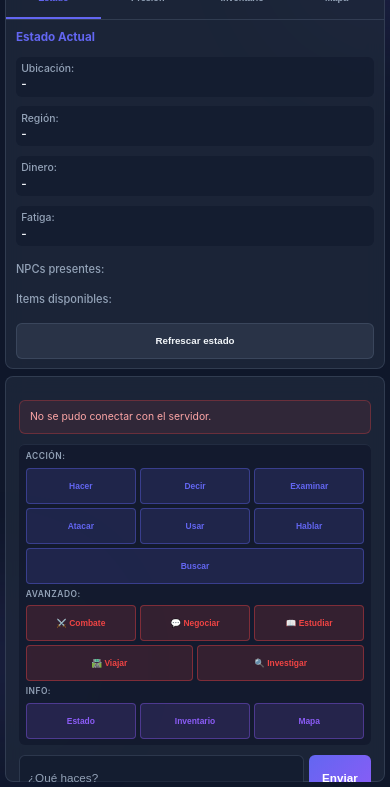
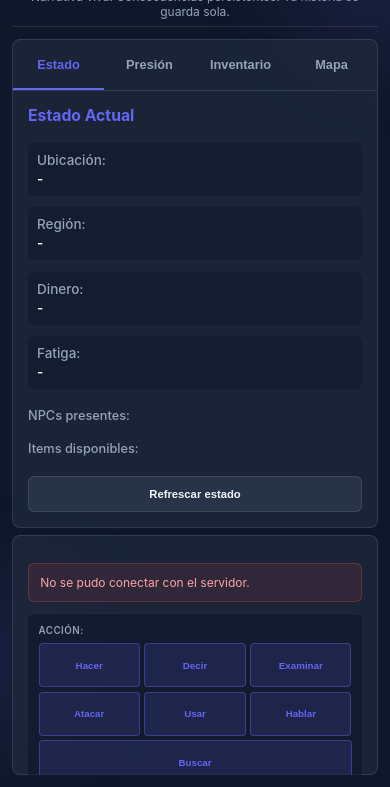
Before and after one commit to Jabreusic/Suko-RPG, a website: page web/index.html in a window 390 px wide. Shown: the part 57-844 px from the top of the page. Drawn offline with Linux system fonts and the light colour scheme; no server answers.

Commit message:
Mejorada UI móvil: espaciado expandido, fuentes más grandes, mejor distribución
✨ Cambios en modo móvil:
- Font-size base: 13px → 15px
- Header h1: 1.1rem → 1.6rem (más grande y legible)
- Subtítulo visible en móvil
- Botones: padding aumentado, min-height 40px-36px → 44px-50px
- Sidebar panel: padding 0.75rem → 1rem, max-height 45vh → 55vh
- Mensajes: padding aumentado de 0.6rem → 0.8rem
- Elementos lista: padding 0.6rem → 0.8rem, font-size aumentado
- Tabs: padding 0.6rem → 0.8rem, font-size 0.7rem → 0.85rem, min-height 40px → 50px
- Presión/Facciones: padding y font-size aumentado para mejor legibilidad
- Gaps aumentados en general para menos compresión visual

Resultado: App type appearance con mejor UX en pantallas pequeñas

```diff
--- a/public/style.css
+++ b/public/style.css
@@ -601,43 +601,43 @@ main.app-shell {
 
   .tab-btn {
     flex: 1;
-    padding: 0.6rem 0.5rem;
-    font-size: 0.7rem;
-    min-height: 40px;
+    padding: 0.8rem 0.6rem;
+    font-size: 0.85rem;
+    min-height: 50px;
     display: flex;
     align-items: center;
     justify-content: center;
   }
 
   .sidebar-panel {
-    padding: 0.75rem;
-    gap: 0.75rem;
-    max-height: 50vh;
+    padding: 1rem;
+    gap: 0.8rem;
+    max-height: 55vh;
   }
 
   .sidebar-panel h3 {
-    font-size: 0.9rem;
-    margin-bottom: 0.25rem;
+    font-size: 1.05rem;
+    margin-bottom: 0.4rem;
   }
 
   .state-row {
-    padding: 0.4rem;
-    font-size: 0.8rem;
-    min-height: 36px;
+    padding: 0.6rem;
+    font-size: 0.9rem;
+    min-height: 42px;
     display: flex;
     align-items: center;
   }
 
   .npc-item, .item-entry, .location-btn {
-    padding: 0.6rem;
-    font-size: 0.75rem;
-    min-height: 40px;
+    padding: 0.8rem;
+    font-size: 0.9rem;
+    min-height: 48px;
     display: flex;
     align-items: center;
   }
 
   .inventory-list, .npc-list, .items-list, .location-list {
-    gap: 0.4rem;
+    gap: 0.6rem;
   }
 
   .chat-section {
@@ -672,9 +672,9 @@ main.app-shell {
   }
 
   .input-row input {
-    padding: 0.6rem;
-    font-size: 1rem;
-    min-height: 44px;
+    padding: 0.8rem;
+    font-size: 1.05rem;
+    min-height: 50px;
     border-radius: 6px;
   }
 
@@ -683,16 +683,16 @@ main.app-shell {
   }
 
   #sendBtn {
-    padding: 0.6rem 1rem;
-    min-height: 44px;
-    font-size: 0.9rem;
+    padding: 0.8rem 1.2rem;
+    min-height: 50px;
+    font-size: 1rem;
     border-radius: 6px;
     white-space: nowrap;
   }
 
   .commands-bar {
-    padding: 0.5rem;
-    gap: 0.4rem;
+    padding: 0.7rem;
+    gap: 0.5rem;
     border-radius: 6px;
   }
 
@@ -706,9 +706,9 @@ main.app-shell {
   }
 
   .cmd-btn {
-    padding: 0.5rem 0.6rem;
-    font-size: 0.7rem;
-    min-height: 36px;
+    padding: 0.7rem 0.8rem;
+    font-size: 0.85rem;
+    min-height: 44px;
     display: flex;
     align-items: center;
     justify-content: center;
@@ -789,25 +789,31 @@ main.app-shell {
 
 @media (max-width: 480px) {
   html, body {
-    font-size: 13px;
+    font-size: 15px;
   }
 
   main.app-shell {
-    padding: 0.4rem;
-    gap: 0.4rem;
+    padding: 0.8rem;
+    gap: 0.8rem;
+  }
+
+  .app-header {
+    padding-bottom: 0.5rem;
   }
 
   .app-header h1 {
-    font-size: 1.1rem;
+    font-size: 1.6rem;
+    margin-bottom: 0.3rem;
   }
 
   .app-header p {
-    font-size: 0.65rem;
-    display: none;
+    font-size: 0.8rem;
+    display: block;
   }
 
   .sidebar-panel {
-    max-height: 45vh;
+    max-height: 55vh;
+    padding: 1rem;
   }
 
   .commands-group {
@@ -826,8 +832,8 @@ main.app-shell {
   }
 
   .msg {
-    padding: 0.6rem;
-    font-size: 0.85rem;
+    padding: 0.8rem;
+    font-size: 0.95rem;
   }
 
   .state-row {
@@ -849,41 +855,41 @@ main.app-shell {
     background: rgba(239, 68, 68, 0.1);
     border: 1px solid rgba(239, 68, 68, 0.3);
     border-radius: 6px;
-    padding: 0.5rem;
-    margin-bottom: 0.5rem;
+    padding: 0.7rem;
+    margin-bottom: 0.7rem;
   }
 
   .pressure-type {
     font-weight: bold;
     color: #f87171;
-    font-size: 0.85rem;
+    font-size: 0.95rem;
   }
 
   .pressure-desc {
-    font-size: 0.75rem;
+    font-size: 0.85rem;
     color: var(--color-text-muted);
-    margin-top: 0.2rem;
+    margin-top: 0.3rem;
   }
 
   .faction-item {
     background: rgba(139, 92, 246, 0.1);
     border: 1px solid rgba(139, 92, 246, 0.3);
     border-radius: 6px;
-    padding: 0.5rem;
-    margin-bottom: 0.5rem;
+    padding: 0.7rem;
+    margin-bottom: 0.7rem;
   }
 
   .faction-name {
     font-weight: bold;
     color: var(--color-secondary);
-    font-size: 0.85rem;
+    font-size: 0.95rem;
   }
 
   .progress-bar {
-    height: 3px;
+    height: 5px;
     background: rgba(100, 116, 139, 0.2);
     border-radius: 2px;
-    margin: 0.3rem 0;
+    margin: 0.4rem 0;
     overflow: hidden;
   }
 
--- a/web/style.css
+++ b/web/style.css
@@ -601,43 +601,43 @@ main.app-shell {
 
   .tab-btn {
     flex: 1;
-    padding: 0.6rem 0.5rem;
-    font-size: 0.7rem;
-    min-height: 40px;
+    padding: 0.8rem 0.6rem;
+    font-size: 0.85rem;
+    min-height: 50px;
     display: flex;
     align-items: center;
     justify-content: center;
   }
 
   .sidebar-panel {
-    padding: 0.75rem;
-    gap: 0.75rem;
-    max-height: 50vh;
+    padding: 1rem;
+    gap: 0.8rem;
+    max-height: 55vh;
   }
 
   .sidebar-panel h3 {
-    font-size: 0.9rem;
-    margin-bottom: 0.25rem;
+    font-size: 1.05rem;
+    margin-bottom: 0.4rem;
   }
 
   .state-row {
-    padding: 0.4rem;
-    font-size: 0.8rem;
-    min-height: 36px;
+    padding: 0.6rem;
+    font-size: 0.9rem;
+    min-height: 42px;
     display: flex;
     align-items: center;
   }
 
   .npc-item, .item-entry, .location-btn {
-    padding: 0.6rem;
-    font-size: 0.75rem;
-    min-height: 40px;
+    padding: 0.8rem;
+    font-size: 0.9rem;
+    min-height: 48px;
     display: flex;
     align-items: center;
   }
 
   .inventory-list, .npc-list, .items-list, .location-list {
-    gap: 0.4rem;
+    gap: 0.6rem;
   }
 
   .chat-section {
@@ -672,9 +672,9 @@ main.app-shell {
   }
 
   .input-row input {
-    padding: 0.6rem;
-    font-size: 1rem;
-    min-height: 44px;
+    padding: 0.8rem;
+    font-size: 1.05rem;
+    min-height: 50px;
     border-radius: 6px;
   }
 
@@ -683,16 +683,16 @@ main.app-shell {
   }
 
   #sendBtn {
-    padding: 0.6rem 1rem;
-    min-height: 44px;
-    font-size: 0.9rem;
+    padding: 0.8rem 1.2rem;
+    min-height: 50px;
+    font-size: 1rem;
     border-radius: 6px;
     white-space: nowrap;
   }
 
   .commands-bar {
-    padding: 0.5rem;
-    gap: 0.4rem;
+    padding: 0.7rem;
+    gap: 0.5rem;
     border-radius: 6px;
   }
 
@@ -706,9 +706,9 @@ main.app-shell {
   }
 
   .cmd-btn {
-    padding: 0.5rem 0.6rem;
-    font-size: 0.7rem;
-    min-height: 36px;
+    padding: 0.7rem 0.8rem;
+    font-size: 0.85rem;
+    min-height: 44px;
     display: flex;
     align-items: center;
     justify-content: center;
@@ -789,25 +789,31 @@ main.app-shell {
 
 @media (max-width: 480px) {
   html, body {
-    font-size: 13px;
+    font-size: 15px;
   }
 
   main.app-shell {
-    padding: 0.4rem;
-    gap: 0.4rem;
+    padding: 0.8rem;
+    gap: 0.8rem;
+  }
+
+  .app-header {
+    padding-bottom: 0.5rem;
   }
 
   .app-header h1 {
-    font-size: 1.1rem;
+    font-size: 1.6rem;
+    margin-bottom: 0.3rem;
   }
 
   .app-header p {
-    font-size: 0.65rem;
-    display: none;
+    font-size: 0.8rem;
+    display: block;
   }
 
   .sidebar-panel {
-    max-height: 45vh;
+    max-height: 55vh;
+    padding: 1rem;
   }
 
   .commands-group {
@@ -826,8 +832,8 @@ main.app-shell {
   }
 
   .msg {
-    padding: 0.6rem;
-    font-size: 0.85rem;
+    padding: 0.8rem;
+    font-size: 0.95rem;
   }
 
   .state-row {
@@ -849,41 +855,41 @@ main.app-shell {
     background: rgba(239, 68, 68, 0.1);
     border: 1px solid rgba(239, 68, 68, 0.3);
     border-radius: 6px;
-    padding: 0.5rem;
-    margin-bottom: 0.5rem;
+    padding: 0.7rem;
+    margin-bottom: 0.7rem;
   }
 
   .pressure-type {
     font-weight: bold;
     color: #f87171;
-    font-size: 0.85rem;
+    font-size: 0.95rem;
   }
 
   .pressure-desc {
-    font-size: 0.75rem;
+    font-size: 0.85rem;
     color: var(--color-text-muted);
-    margin-top: 0.2rem;
+    margin-top: 0.3rem;
   }
 
   .faction-item {
     background: rgba(139, 92, 246, 0.1);
     border: 1px solid rgba(139, 92, 246, 0.3);
     border-radius: 6px;
-    padding: 0.5rem;
-    margin-bottom: 0.5rem;
+    padding: 0.7rem;
+    margin-bottom: 0.7rem;
   }
 
   .faction-name {
     font-weight: bold;
     color: var(--color-secondary);
-    font-size: 0.85rem;
+    font-size: 0.95rem;
   }
 
   .progress-bar {
-    height: 3px;
+    height: 5px;
     background: rgba(100, 116, 139, 0.2);
     border-radius: 2px;
-    margin: 0.3rem 0;
+    margin: 0.4rem 0;
     overflow: hidden;
   }
 
```
